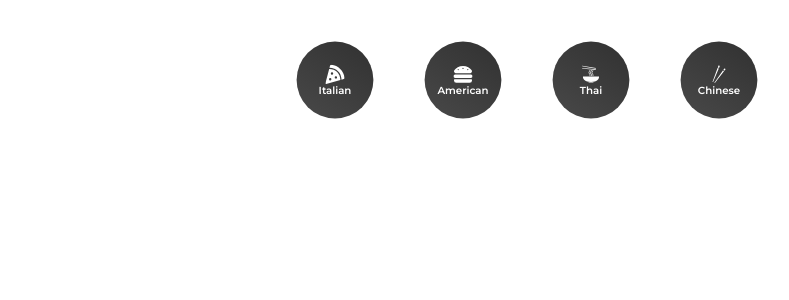
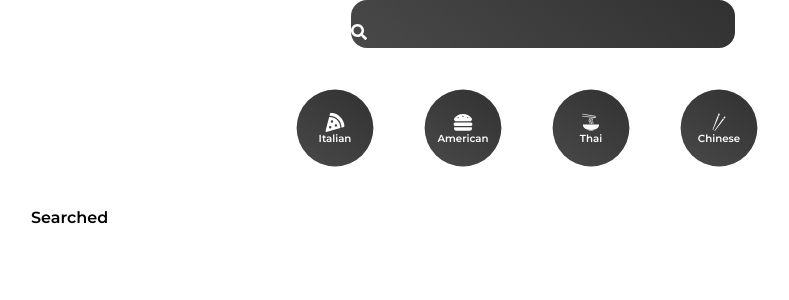
Before and after one commit to MunBrian/Recipe_App, a React (Create React App) app: page /searched/1 in a window 1280 px wide. Shown: the top 300 px of the page, without its empty margins (97-886 px from the left). Built offline with nearby package versions, Linux system fonts and the light colour scheme.

Commit message:
added search feature and searched page

```diff
--- a/src/App.js
+++ b/src/App.js
@@ -1,9 +1,11 @@
 import Category from "./components/Category";
+import Search from "./components/Search";
 import Pages from "./pages/Pages";
 
 function App() {
   return (
     <>
+      <Search />
       <Category />
       <Pages />
     </>
--- /dev/null
+++ b/src/components/Search.jsx
@@ -0,0 +1,59 @@
+import styled from "styled-components"
+import { useState } from "react"
+import { FaSearch } from "react-icons/fa"
+import { useNavigate } from "react-router-dom"
+
+const Search = () => {
+
+    const [input, setInput] = useState('')
+
+    const navigate = useNavigate()
+
+    const submitHandler = (e) => {
+        e.preventDefault()
+        console.log(input)
+        navigate('/searched/'+input)
+    }
+
+
+  return (
+      <FormStyle onSubmit={submitHandler}>
+          <div>
+            <FaSearch/>
+              <input type="text" onChange={(e) => setInput(e.target.value)}  value={input} />
+          </div>
+      </FormStyle>
+
+  )
+}
+
+const FormStyle = styled.form`
+    margin: 0rem 20rem;
+    position: relative;
+
+    div{
+        width: 100%;
+        position: relative;
+    }
+
+    input{
+        border: none;
+        background: linear-gradient(35deg, #494949, #313131);
+        color: white;
+        padding:1rem 3rem;
+        border: none;
+        border-radius: 1rem;
+        outline: none;
+        width: 100%;
+    }
+
+    svg{
+        position: absolute;
+        top: 50%;
+        left: 0%;
+        transform: translate(100% -50%);
+        color: white;
+    }
+`
+
+export default Search
--- a/src/pages/Pages.jsx
+++ b/src/pages/Pages.jsx
@@ -1,12 +1,14 @@
 import { Route, Routes } from "react-router-dom"
 import Home from "./Home"
 import Cuisine from './Cuisine'
+import Searched from "./Searched"
 
 const Pages = () => {
   return (
     <Routes>
       <Route path='/' exact element={<Home />} />
       <Route path='/cuisine/:type' element={<Cuisine />} />
+      <Route path='/searched/:search' element={<Searched/>} />
     </Routes>
   )
 }
--- /dev/null
+++ b/src/pages/Searched.jsx
@@ -0,0 +1,9 @@
+import React from 'react'
+
+const Searched = () => {
+  return (
+    <div>Searched</div>
+  )
+}
+
+export default Searched
```
